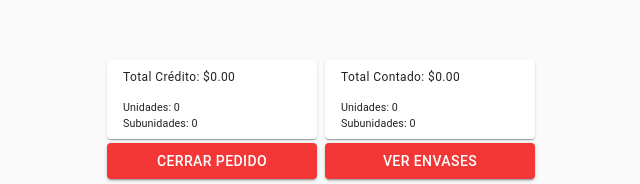
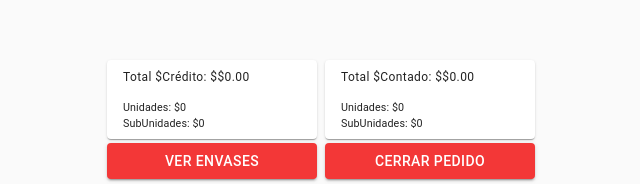
Before and after one commit to jaime12463/ETMTest, a React (Create React App) app: page /ingresarPedido in a window 1280 px wide. Shown: the part 613-797 px from the top of the page, without its empty margins (319-959 px from the left). Built offline with nearby package versions, Linux system fonts and the light colour scheme.

Commit message:
fix para utilizar la capa de multilenguajes

```diff
--- a/src/components/Negocio/TotalesMetodoDeVenta/index.tsx
+++ b/src/components/Negocio/TotalesMetodoDeVenta/index.tsx
@@ -8,6 +8,7 @@ import {
 	Paper,
 } from '@material-ui/core';
 import {useEstilos} from './useEstilos';
+import {useTranslation} from 'react-i18next';
 
 export type Props = {
 	metodoVenta: string;
@@ -23,6 +24,7 @@ const TotalesMetodoDeVenta = ({
 	subunidades,
 }: Props) => {
 	const estilos = useEstilos();
+	const {t} = useTranslation();
 
 	return (
 		<TableContainer component={Paper}>
@@ -31,7 +33,7 @@ const TotalesMetodoDeVenta = ({
 					<TableRow>
 						<TableCell className={estilos.celda}>
 							<Typography variant='caption'>
-								{`Total ${metodoVenta}: $${total.toFixed(2)} `}
+							{t('general.total')} ${metodoVenta}: $${total.toFixed(2)}
 							</Typography>
 						</TableCell>
 					</TableRow>
@@ -39,10 +41,10 @@ const TotalesMetodoDeVenta = ({
 						<TableCell className={estilos.celda}>
 							<Typography
 								className={estilos.subTitulo}
-							>{`Unidades: ${unidades}`}</Typography>
+							>{t('general.unidades')}: ${unidades}</Typography>
 							<Typography
 								className={estilos.subTitulo}
-							>{`Subunidades: ${subunidades} `}</Typography>
+							>{t('general.subUnidades')}: ${subunidades}</Typography>
 						</TableCell>
 					</TableRow>
 				</TableBody>
--- a/src/pages/TomaPedidoDelClienteActual/index.tsx
+++ b/src/pages/TomaPedidoDelClienteActual/index.tsx
@@ -39,10 +39,10 @@ const TomaPedidoDelClienteActual: React.FC = () => {
 				</Grid>
 				<Grid container spacing={1}>
 					<Grid item xs={6}>
-						<BotonCerrarPedidoDelCliente />
+						<BotonVerEnvases />
 					</Grid>
 					<Grid item xs={6}>
-						<BotonVerEnvases />
+						<BotonCerrarPedidoDelCliente />
 					</Grid>
 				</Grid>
 			</Estructura.PieDePagina>
```
